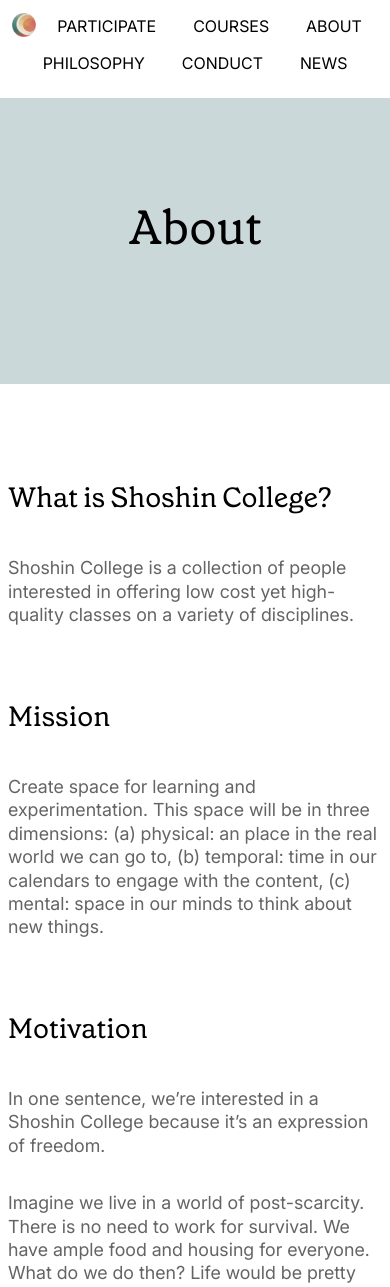
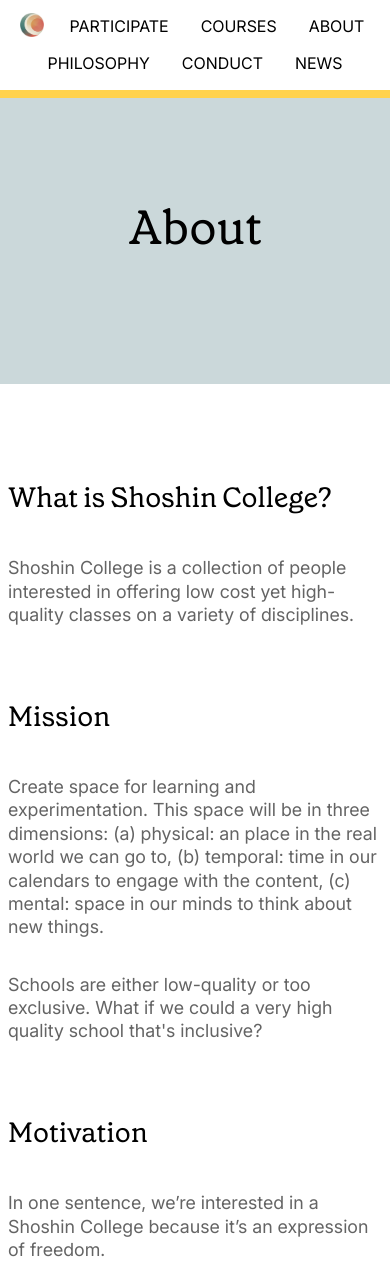
Before and after one commit to shoshincollege/shoshincollege.org, a Django app: page /about/ in a window 390 px wide. Shown: the top 1287 px of the page. Run offline with Django 5.2, Linux system fonts and the light colour scheme.

Commit message:
Fix mobile styles on landing

```diff
--- a/main/templates/assets/style.css
+++ b/main/templates/assets/style.css
@@ -154,13 +154,26 @@ nav {
     display: flex;
     justify-content: center;
 }
-nav a { margin: 0 16px; text-decoration: none; color: black; padding: 20px 0; }
-nav a:hover { text-decoration: underline; }
-.nav-logo { padding: 0; align-self: center; }
+nav > div {
+    display: flex;
+    justify-content: center;
+}
+nav > div > a {
+    margin: 0 16px;
+    text-decoration: none;
+    color: black;
+    padding: 20px 0;
+}
+nav > div > a:hover { text-decoration: underline; }
+.nav-logo {
+    padding: 0 10px;
+    align-self: center;
+    transform: translateY(3px);
+}
 @media (max-width: 700px) {
-    nav { padding: 8px; border-color: white; display: inherit; align-self: unset;}
-    nav a { display: inline-block; padding: 8px 0; font-size: 16px; }
-    .nav-logo { margin: 0; transform: translateY(5px); }
+    nav { padding: 8px; display: inherit; }
+    nav > div > a { display: inline-block; padding: 8px 0; font-size: 16px; }
+    .nav-logo { margin: 0; transform: translateY(1px); }
     .nav-logo img { height: 24px; width: 24px; }
 }
 
@@ -179,13 +192,20 @@ nav a:hover { text-decoration: underline; }
     background: url("{% static '/img/background.jpg' %}") no-repeat center / cover;
 }
 @media (max-width: 1600px) {
-    #herobg { padding: 0 0 160px; background-size: cover; }
+    #herobg {
+        padding: 0 0 160px;
+    }
 }
 @media (max-width: 900px) {
-    #herobg { padding: 0 0 80px; }
+    #herobg {
+        padding: 0 0 80px;
+    }
 }
 @media (max-width: 800px) {
-    #herobg { padding: 0 0 40px; }
+    #herobg {
+        padding: 0 0 40px;
+        background: url("{% static '/img/background.jpg' %}") no-repeat left / cover;
+    }
 }
 
 #heroheader {
@@ -193,7 +213,11 @@ nav a:hover { text-decoration: underline; }
     margin: 250px auto 190px;
 }
 @media (max-width: 1600px) {
-    #heroheader { margin-top: 64px; padding-top: 128px; }
+    #heroheader {
+        margin-top: 64px;
+        margin-bottom: 64px;
+        padding-top: 128px;
+    }
 }
 #heroheader h1 {
     display: inline;
--- a/main/templates/main/about.html
+++ b/main/templates/main/about.html
@@ -18,6 +18,10 @@
         dimensions: (a) physical: an place in the real world we can go to, (b) temporal: time
         in our calendars to engage with the content, (c) mental: space in our minds to
         think about new things.
+    </p>
+    <p>
+        Schools are either low-quality or too exclusive. What if we could a very high
+        quality school that's inclusive?
     </p>
 
     <h2>Motivation</h2>
--- a/main/templates/main/index.html
+++ b/main/templates/main/index.html
@@ -110,7 +110,7 @@
 <div id="london">
     <div style="display: flex;">
         <div>
-            <img src="{% static '/img/bigben.jpg' %}" alt="london landmark" width="300px" style="border-radius: 16px;">
+            <img src="{% static '/img/london.jpg' %}" alt="london landmark" width="300px" style="border-radius: 16px;">
         </div>
         <div style="display: flex; align-items: center;">
             <div id="londontext">
--- a/main/templates/main/layout.html
+++ b/main/templates/main/layout.html
@@ -15,15 +15,19 @@
 
     <body>
         <nav>
+            <div>
                 <a href="{% url 'index' %}" class="nav-logo">
                     <img src="{% static '/img/logo.png' %}" alt="logo" width="42px" height="42px">
                 </a>
                 <a href="{% url 'participate' %}">Participate</a>
                 <a href="{% url 'courses' %}">Courses</a>
                 <a href="{% url 'about' %}">About</a>
+            </div>
+            <div>
                 <a href="{% url 'philosophy' %}">Philosophy</a>
                 <a href="{% url 'conduct' %}">Conduct</a>
                 <a href="{% url 'news_list' %}">News</a>
+            </div>
 
             {% if messages %}
             <aside>
```
Lines whose indentation alone changed are shown as unchanged.
